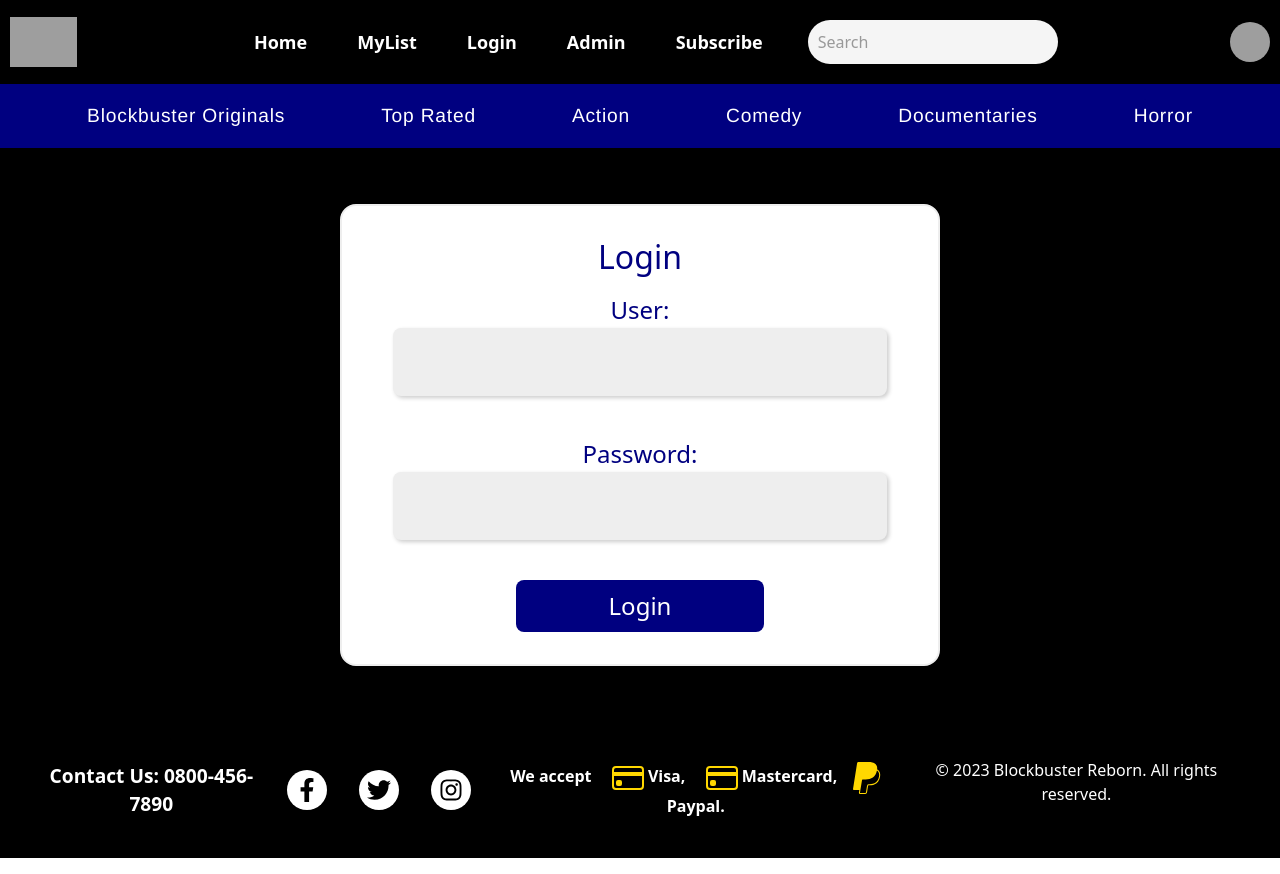
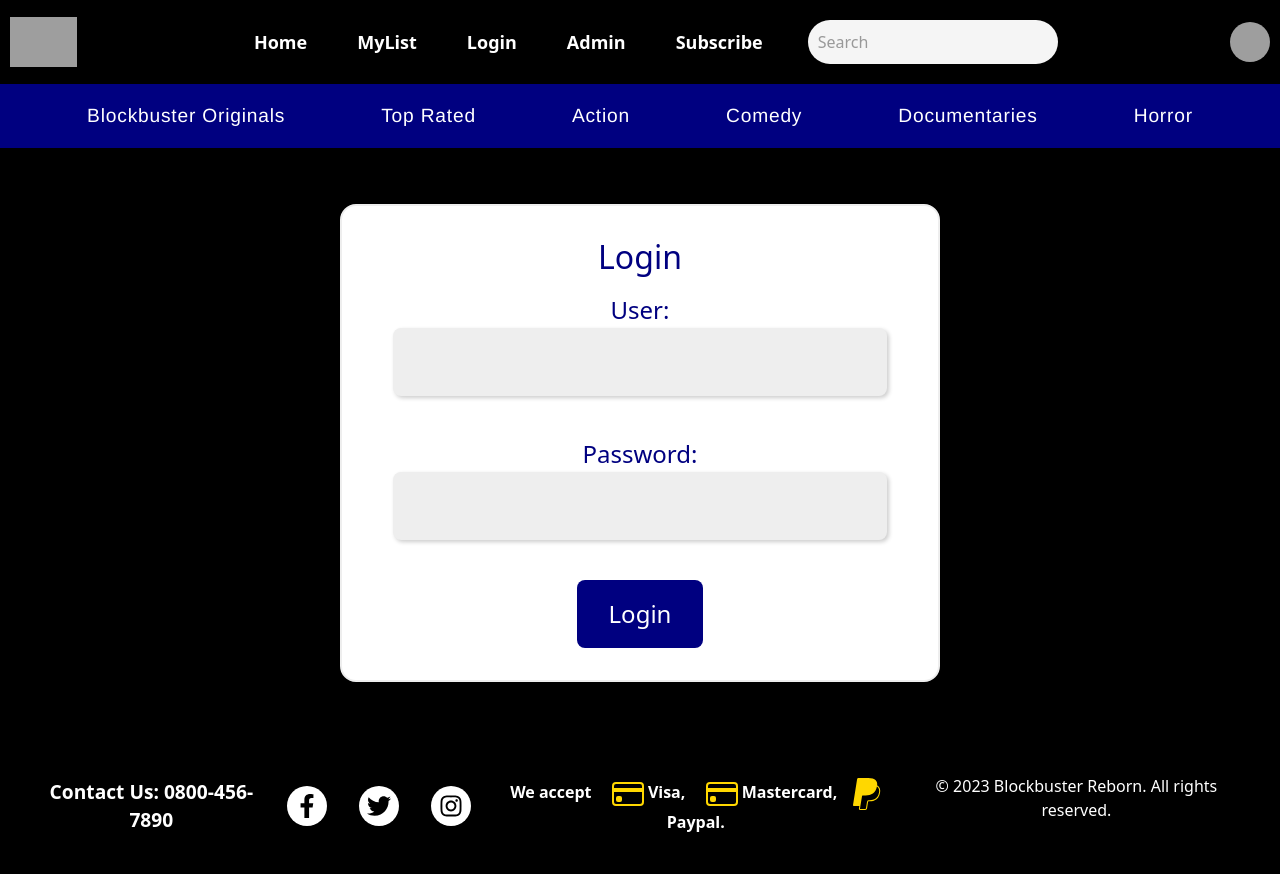
Before and after one commit to thinesan29/BNTA_Capstone_GroupProject, a React (Create React App) app in the folder client/: page /Login in a window 1280 px wide. Built offline with nearby package versions, Linux system fonts and the light colour scheme; grey boxes are pictures that could not be loaded.

Commit message:
fixed login page submit button

```diff
--- a/client/src/Components/LoginForm.js
+++ b/client/src/Components/LoginForm.js
@@ -19,16 +19,16 @@ const LoginForm = () => {
       <div className="login-element">
         <label>
           User:
-          <input type="login-text" value={user} onChange={(e) => setUser(e.target.value)} />
+          <input type="text" value={user} onChange={(e) => setUser(e.target.value)} />
         </label>
         </div>
         <div className="login-element">
         <label>
           Password:
-          <input type="login-password" value={password} onChange={(e) => setPassword(e.target.value)} />
+          <input type="password" value={password} onChange={(e) => setPassword(e.target.value)} />
         </label>
         </div>
-        <input type="login-submit" value="Login" />
+        <input type="submit" value="Login" />
       </form>
     </div>
   );
```
